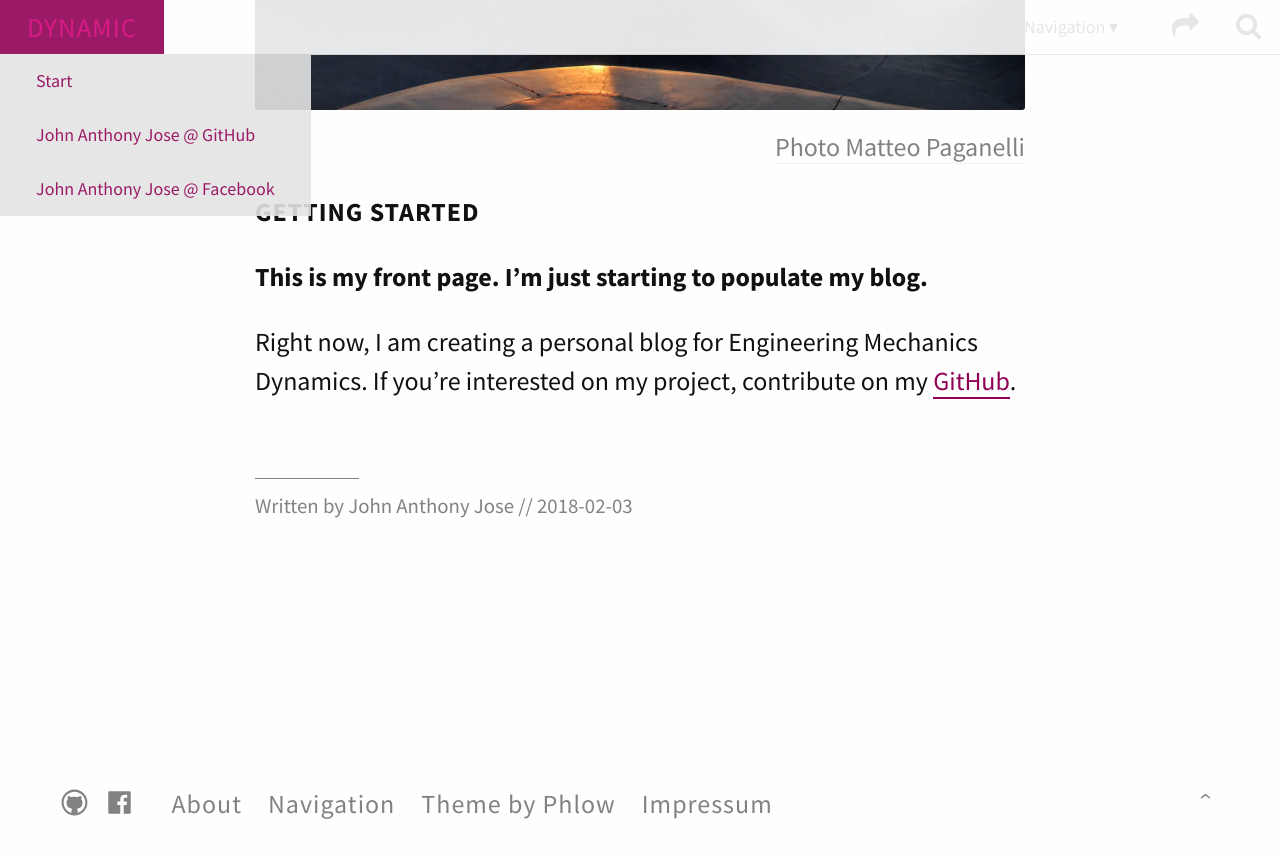
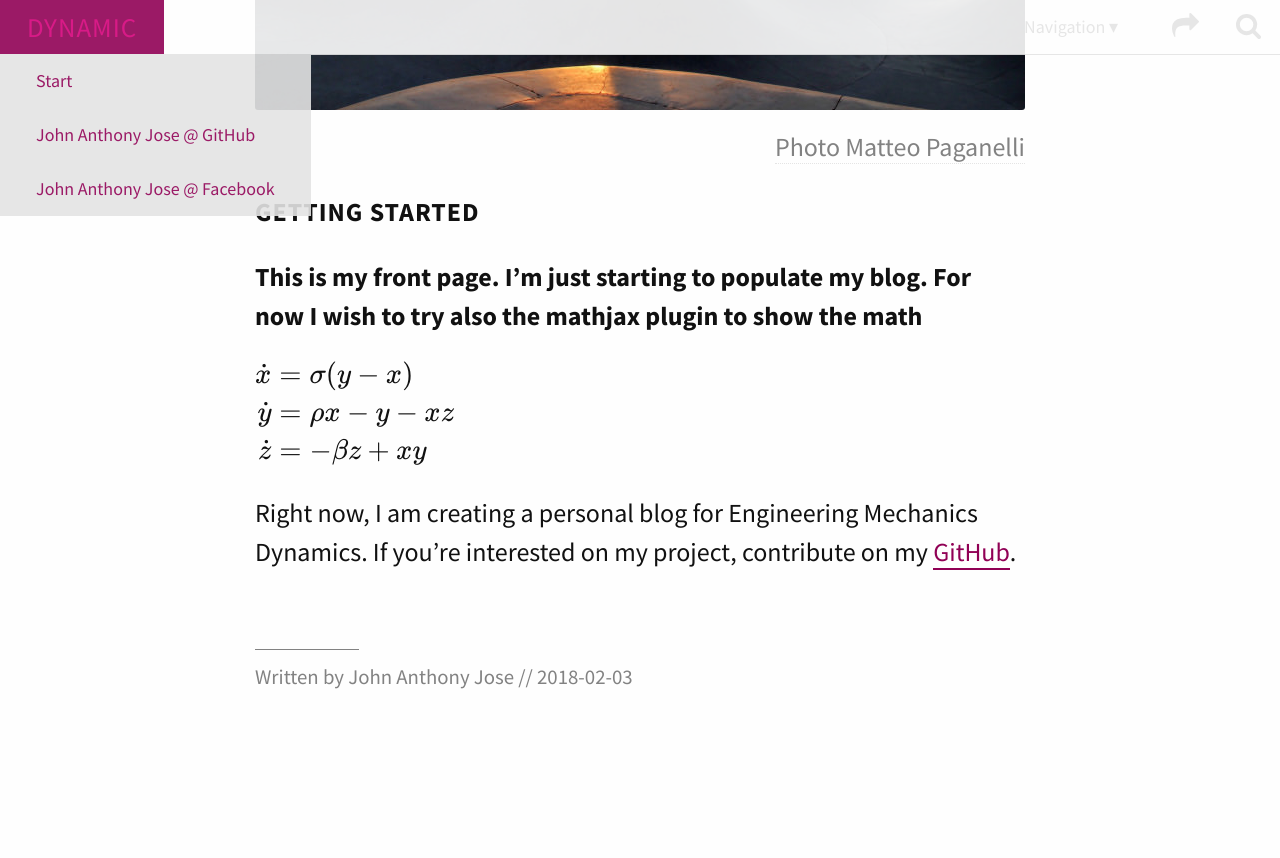
Before and after one commit to johnanthonyjose/dynamic, a Jekyll site: the page built from _posts/2018-02-03-getting-started.md, in a window 1280 px wide and 900 px high, scrolled down 453 px. Shown: the top 858 px of the window. Built offline with Jekyll 4.4.1, drawn with Linux system fonts in a browser that asks for light colours; formulas are drawn with MathJax 3.

Commit message:
Added Mathjax plugin
-This is used for adding math equation on the web

```diff
--- a/_posts/2018-02-03-getting-started.md
+++ b/_posts/2018-02-03-getting-started.md
@@ -2,8 +2,16 @@
 image: 'photo-matteo-paganelli.jpg'
 caption: 'Photo Matteo Paganelli'
 caption_url: 'http://www.mpaga.it/'
+mathjax: true
 ---
 This is my front page. I'm just starting to populate my blog.
+For now I wish to try also the mathjax plugin to show the math
+
+$$\begin{aligned}
+\dot{x} & = \sigma(y-x) \\
+\dot{y} & = \rho x - y - xz \\
+\dot{z} & = -\beta z + xy
+\end{aligned}$$
 <!--more-->
 
 Right now, I am creating a personal blog for Engineering Mechanics Dynamics. If you're interested on my project, contribute on my [GitHub](https://github.com/johnanthonyjose/johnanthonyjose).
```
Also changed, not shown: 4 other files.
